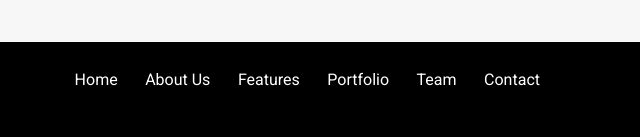
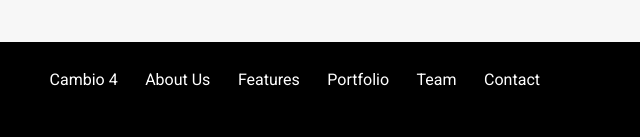
Before and after one commit to Wilme24/ProyectoWeb, a plain HTML site: page index.html in a window 1280 px wide. Shown: the part 4450-4587 px from the top of the page, 640-1280 px from the left. Drawn offline with Linux system fonts and the light colour scheme.

Commit message:
Este es el cuarto cambio

```diff
--- a/index.html
+++ b/index.html
@@ -676,7 +676,7 @@
           <div class="col-lg-6 col-xs-12 text-lg-right text-center">
             <ul class="list-inline">
               <li class="list-inline-item">
-                <a href="index.html">Home</a>
+                <a href="index.html">Cambio 4</a>
               </li>
 
               <li class="list-inline-item">
```
